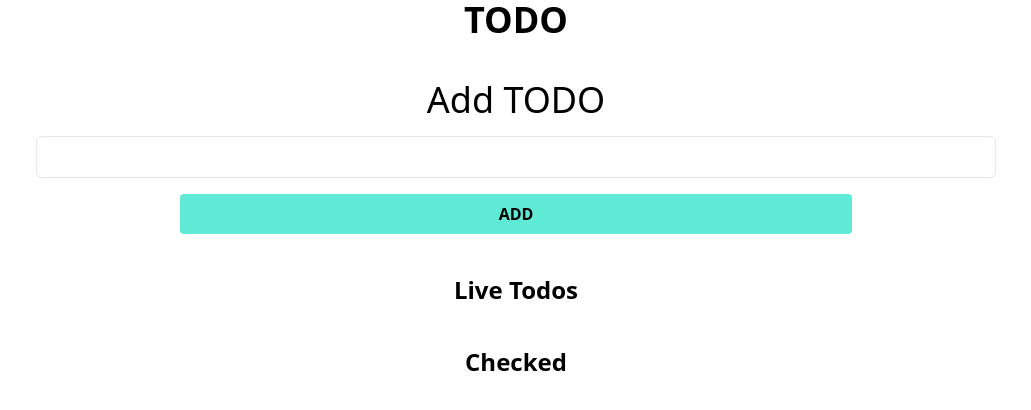
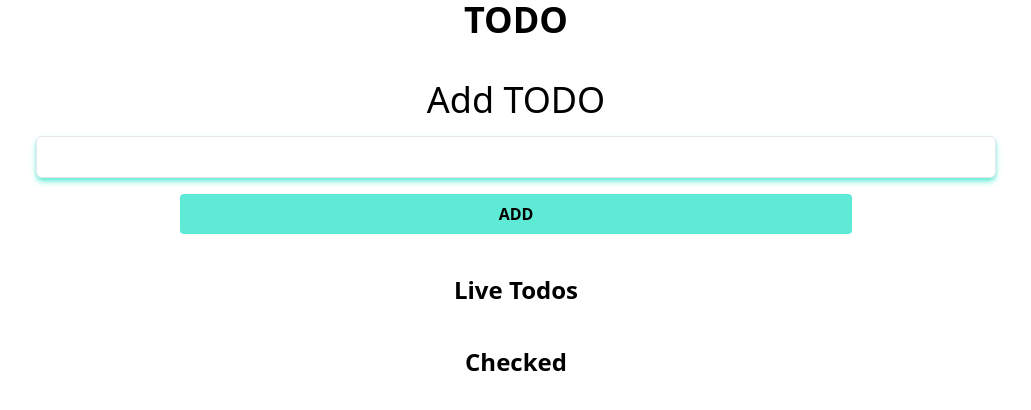
Before and after one commit to mikeowski/3-Projects-to-Learn-framework, a Vue app in the folder vuejs/ToDo/: page / in a window 1280 px wide. Shown: the top 410 px of the page, without its empty margins (124-1155 px from the left). Built offline with nearby package versions, Linux system fonts and the light colour scheme.

Commit message:
now have fancy look 🎉

```diff
--- a/vuejs/ToDo/src/components/TodoForm.vue
+++ b/vuejs/ToDo/src/components/TodoForm.vue
@@ -4,7 +4,7 @@
     <input
       v-model="todoContent"
       type="text"
-      class="border mx-8 focus:outline-none p-2 focus:border-gray-500 focus:ring-0 transition-all rounded-md"
+      class="border mx-8 focus:outline-none p-2 focus:border-gray-500 focus:ring-0 transition-all rounded-md shadow-md shadow-teal-300"
     />
     <button
       class="font-bold hover:bg-teal-400 transition-all mx-44 text-center bg-teal-300 rounded py-2"
```
